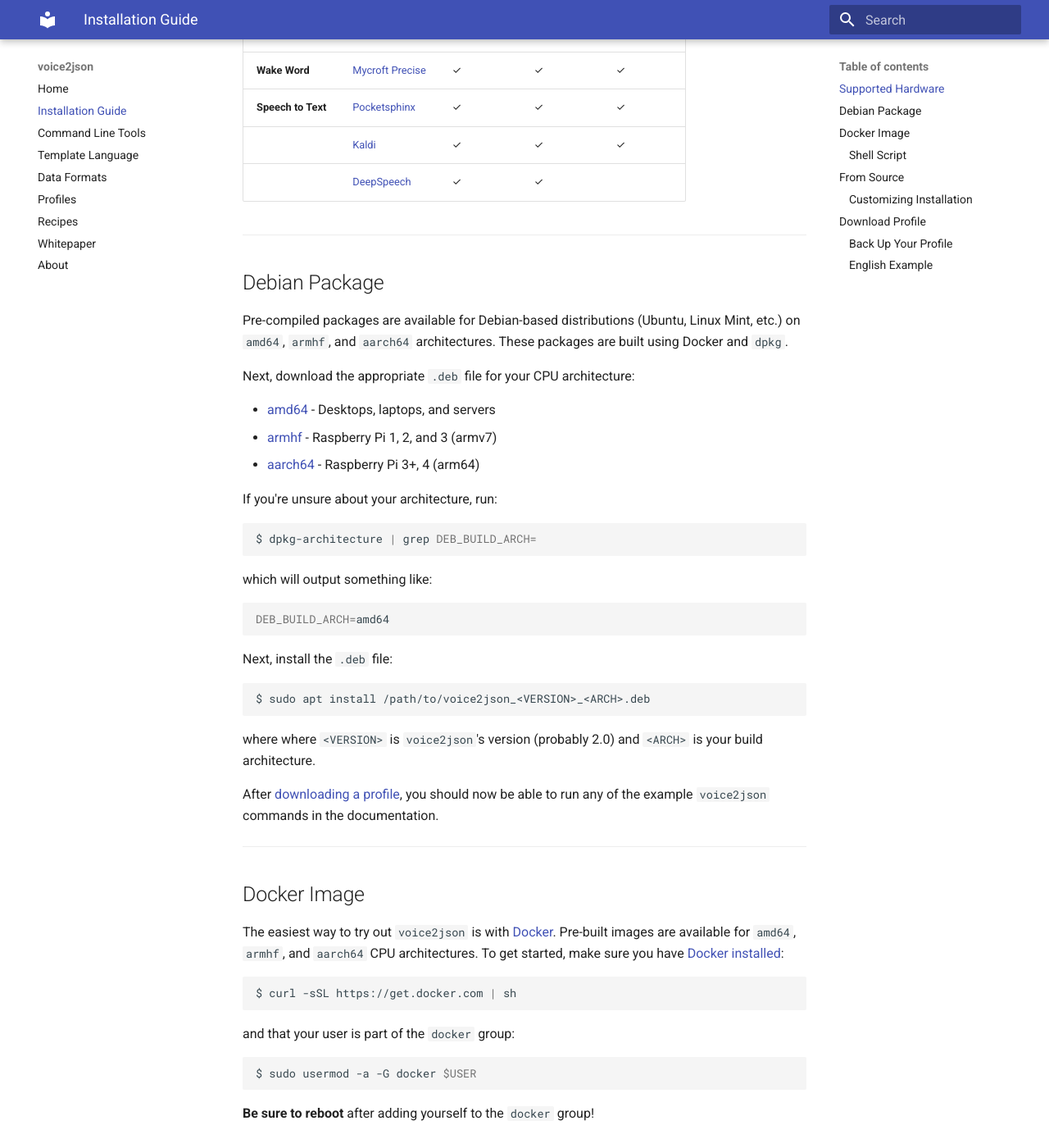
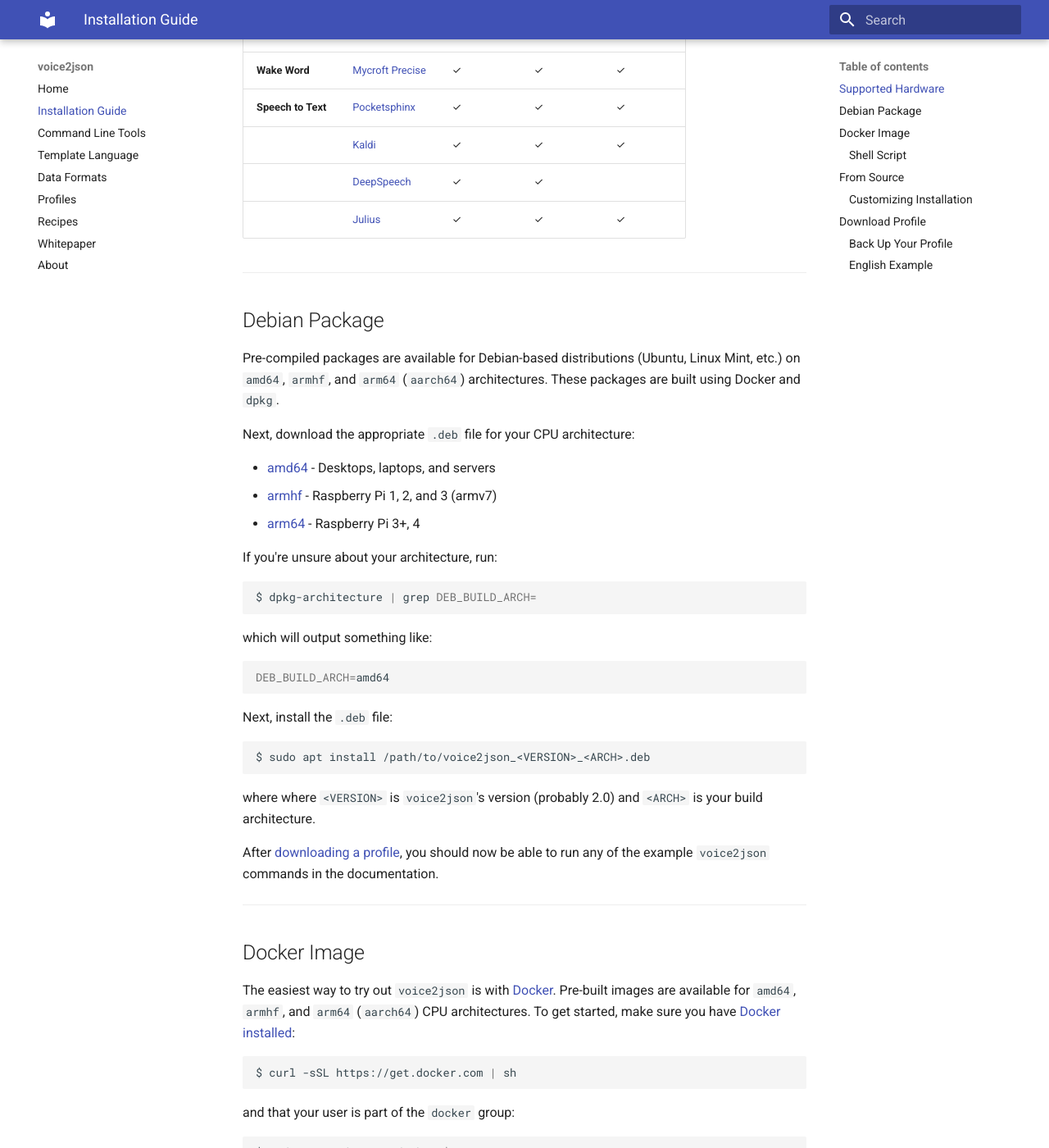
Before and after one commit to synesthesiam/voice2json, an MkDocs documentation site: the page built from docs/install.md, in a window 1280 px wide and 1400 px high, scrolled down 647 px. Shown: the whole window at 82% size. Built offline with MkDocs 1.6.1 and Material for MkDocs 9.7.7, drawn with Linux system fonts in a browser that asks for light colours.

Commit message:
Update docs, fix minor bugs

````diff
--- a/docs/install.md
+++ b/docs/install.md
@@ -24,18 +24,19 @@
 | **Speech to Text** | [Pocketsphinx](https://github.com/cmusphinx/pocketsphinx)       | &#x2713; | &#x2713; | &#x2713; |
 |                    | [Kaldi](https://kaldi-asr.org)                                  | &#x2713; | &#x2713; | &#x2713; |
 |                    | [DeepSpeech](https://github.com/mozilla/DeepSpeech)             | &#x2713; | &#x2713; |          |
+|                    | [Julius](https://github.com/julius-speech/julius)               | &#x2713; | &#x2713; | &#x2713; |
 
 ---
 
 ## Debian Package
 
-Pre-compiled packages are available for Debian-based distributions (Ubuntu, Linux Mint, etc.) on `amd64`, `armhf`, and `aarch64` architectures. These packages are built using Docker and `dpkg`.
+Pre-compiled packages are available for Debian-based distributions (Ubuntu, Linux Mint, etc.) on `amd64`, `armhf`, and `arm64` (`aarch64`) architectures. These packages are built using Docker and `dpkg`.
 
 Next, download the appropriate `.deb` file for your CPU architecture:
 
-* [amd64](https://github.com/synesthesiam/voice2json/releases/download/v1.0-beta/voice2json_1.0_amd64.deb) - Desktops, laptops, and servers
-* [armhf](https://github.com/synesthesiam/voice2json/releases/download/v1.0-beta/voice2json_1.0_armhf.deb) - Raspberry Pi 1, 2, and 3 (armv7)
-* [aarch64](https://github.com/synesthesiam/voice2json/releases/download/v1.0-beta/voice2json_1.0_aarch64.deb) - Raspberry Pi 3+, 4 (arm64)
+* [amd64](https://github.com/synesthesiam/voice2json/releases/download/v2.0/voice2json_2.0_amd64.deb) - Desktops, laptops, and servers
+* [armhf](https://github.com/synesthesiam/voice2json/releases/download/v2.0/voice2json_2.0_armhf.deb) - Raspberry Pi 1, 2, and 3 (armv7)
+* [arm64](https://github.com/synesthesiam/voice2json/releases/download/v2.0/voice2json_2.0_arm64.deb) - Raspberry Pi 3+, 4
 
 If you're unsure about your architecture, run:
 
@@ -63,7 +64,7 @@
 
 ## Docker Image
 
-The easiest way to try out `voice2json` is with [Docker](https://docker.com). Pre-built images are available for `amd64`, `armhf`, and `aarch64` CPU architectures. To get started, make sure you have [Docker installed](https://docs.docker.com/install/):
+The easiest way to try out `voice2json` is with [Docker](https://docker.com). Pre-built images are available for `amd64`, `armhf`, and `arm64` (`aarch64`) CPU architectures. To get started, make sure you have [Docker installed](https://docs.docker.com/install/):
 
 ```bash
 $ curl -sSL https://get.docker.com | sh
````
Also changed, not shown: TODO.md (+0 -1 lines), docs/index.md (+4 -0 lines), 2 other files.
